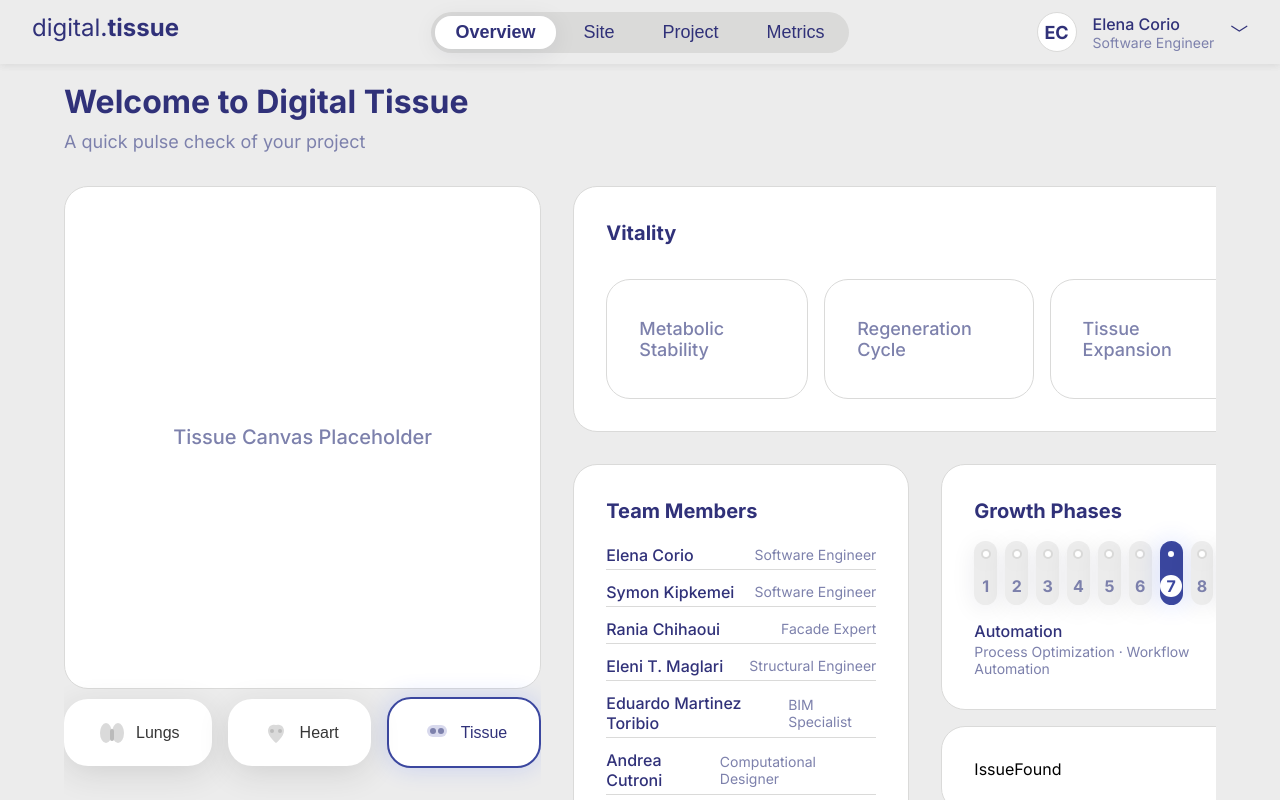
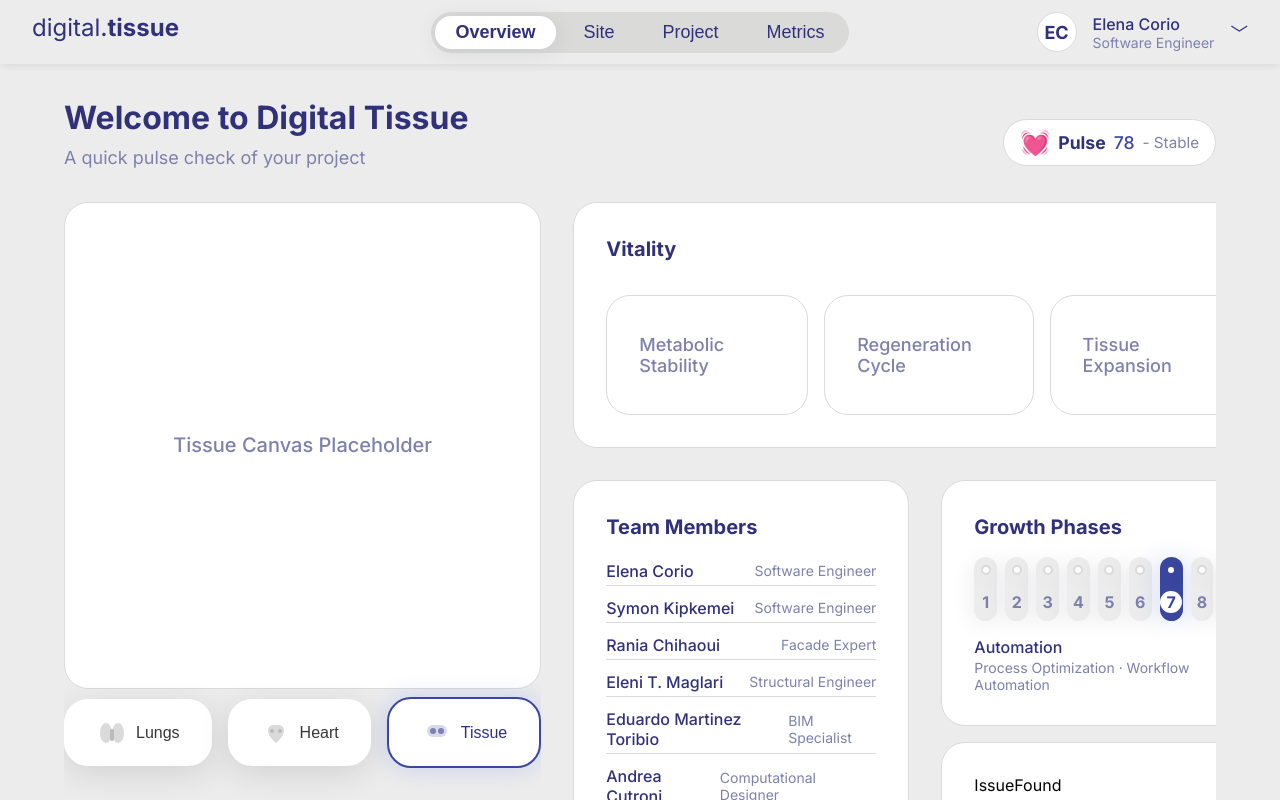
Before and after one commit to elena-corio/digital-tissue-dashboard, a Vue app in the folder frontend/: page / in a window 1280 px wide. Built offline with nearby package versions, Linux system fonts and the light colour scheme.

Commit message:
Add status indicator

```diff
--- /dev/null
+++ b/frontend/src/components/StatusIndicator.vue
@@ -0,0 +1,45 @@
+<template>
+  <div class="status-indicator">
+    <span class="status-icon">💓</span>
+    <span class="status-label">{{ uitext.PULSE.label }}</span>
+    <span class="status-value">{{ uitext.PULSE.value }}</span>
+    <span class="status-desc">- {{ uitext.PULSE.status }}</span>
+  </div>
+</template>
+
+<script setup>
+import * as uitext from '../uitext.js'
+</script>
+
+<style scoped>
+.status-indicator {
+  display: flex;
+  align-items: center;
+  gap: 8px;
+  margin-top: 16px;
+  font-size: 1.1rem;
+  background: white;
+  border-radius: var(--radius-lg);
+  padding: var(--space-sm) var(--space-md);
+  border: 1px solid var(--grey-100);
+}
+.status-indicator:hover {
+   box-shadow: var(--shadow-card);
+}
+
+.status-icon {
+  font-size: 1.5rem;
+}
+.status-label {
+  font-weight: 600;
+  color: var(--navy-100);
+}
+.status-value {
+  font-weight: 500;
+  color: var(--blue-100);
+}
+.status-desc {
+  font-size: 0.95rem;
+  color: var(--navy-50);
+}
+</style>
--- a/frontend/src/uitext.js
+++ b/frontend/src/uitext.js
@@ -58,3 +58,9 @@ export const ISSUES = {
   found: 'Issue Found',
   none: 'No issues detected',
 };
+
+export const PULSE = {
+  label: 'Pulse',
+  value: 78,
+  status: 'Stable',
+};
--- a/frontend/src/views/DashboardView.vue
+++ b/frontend/src/views/DashboardView.vue
@@ -3,9 +3,14 @@
     <div class="dashboard-header">
       <HeaderBar />
     </div>
-    <div class="dashboard-title-block">
-      <h2 class="h2">{{ uitext.DASHBOARD.title }}</h2>
-      <div class="subtitle">{{ uitext.DASHBOARD.subtitle }}</div>
+    <div class="dashboard-title-row">
+      <div class="dashboard-title-block">
+        <h2 class="h2">{{ uitext.DASHBOARD.title }}</h2>
+        <div class="subtitle">{{ uitext.DASHBOARD.subtitle }}</div>
+      </div>
+      <div class="dashboard-status-indicator">
+        <StatusIndicator />
+      </div>
     </div>
     <div class="dashboard-main">
       <!-- Left Column -->
@@ -47,6 +52,7 @@ import CircularGraph from '../components/CircularGraph.vue'
 import GrowthCycles from '../components/GrowthCycles.vue'
 import IssueFound from '../components/IssueFound.vue'
 import TeamList from '../components/TeamList.vue'
+import StatusIndicator from '../components/StatusIndicator.vue'
 import * as uitext from '../uitext.js'
 </script>
 
@@ -62,10 +68,23 @@ import * as uitext from '../uitext.js'
   flex-direction: column;
   align-items: flex-start;
   justify-content: flex-start;
+  margin-top: var(--space-md);
+  gap: var(--space-xs);
+}
+.dashboard-title-row {
+  display: flex;
+  align-items: flex-end;
+  justify-content: space-between;
   margin-left: var(--space-xl);
   margin-right: var(--space-xl);
   margin-top: var(--space-md);
-  gap: var(--space-xs);
+  gap: var(--space-lg);
+}
+.dashboard-status-indicator {
+  display: flex;
+  align-items: center;
+  margin-bottom: 4px;
+  margin-left: auto;
 }
 .dashboard-main {
   display: flex;
@@ -98,7 +117,8 @@ import * as uitext from '../uitext.js'
 .dashboard-right-stack {
   display: flex;
   flex-direction: column;
-  height: 100%;
+  flex: 1 1 0%;
+  min-height: 0;
   gap: var(--space-lg);
 }
 .dashboard-vitality-wrapper {
```
